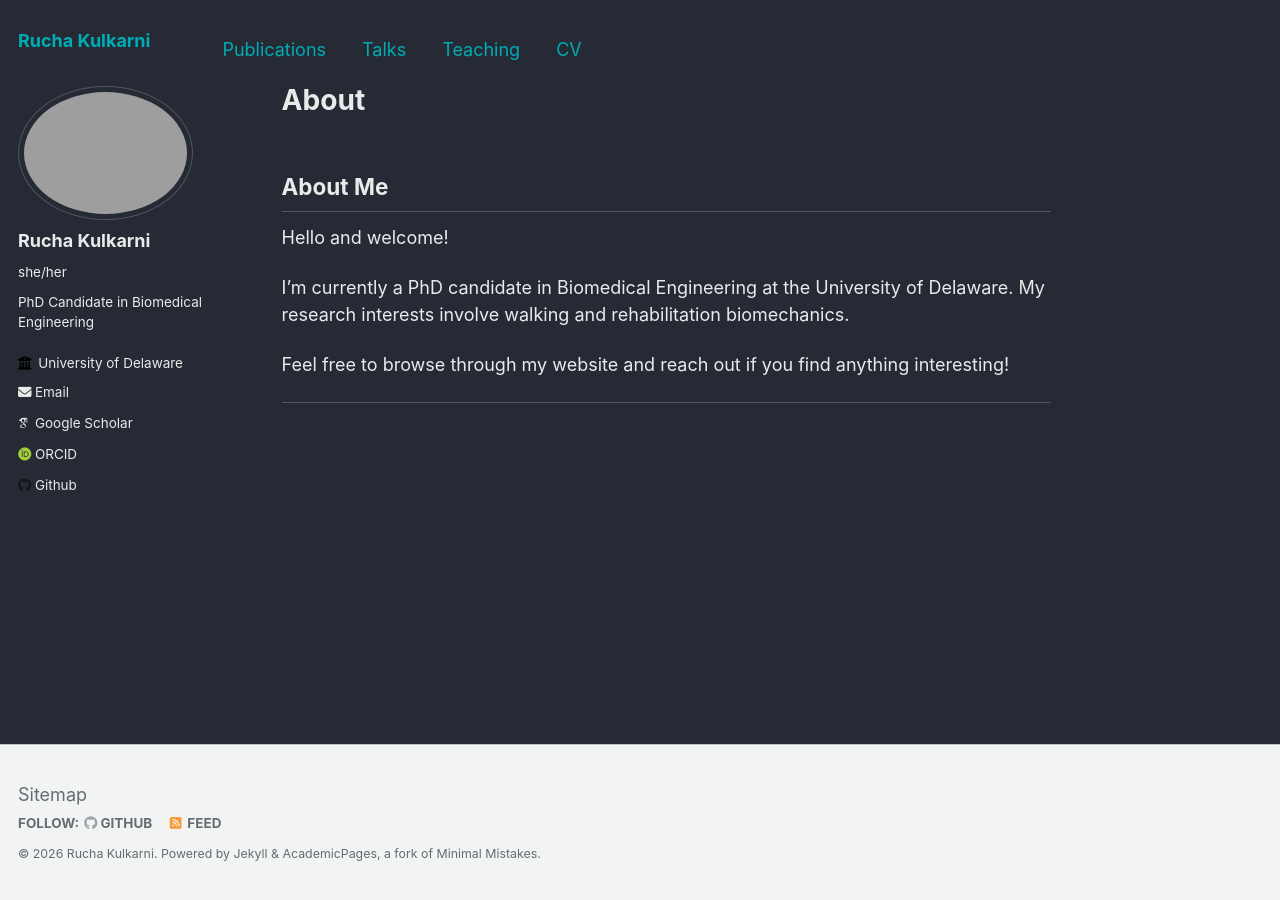
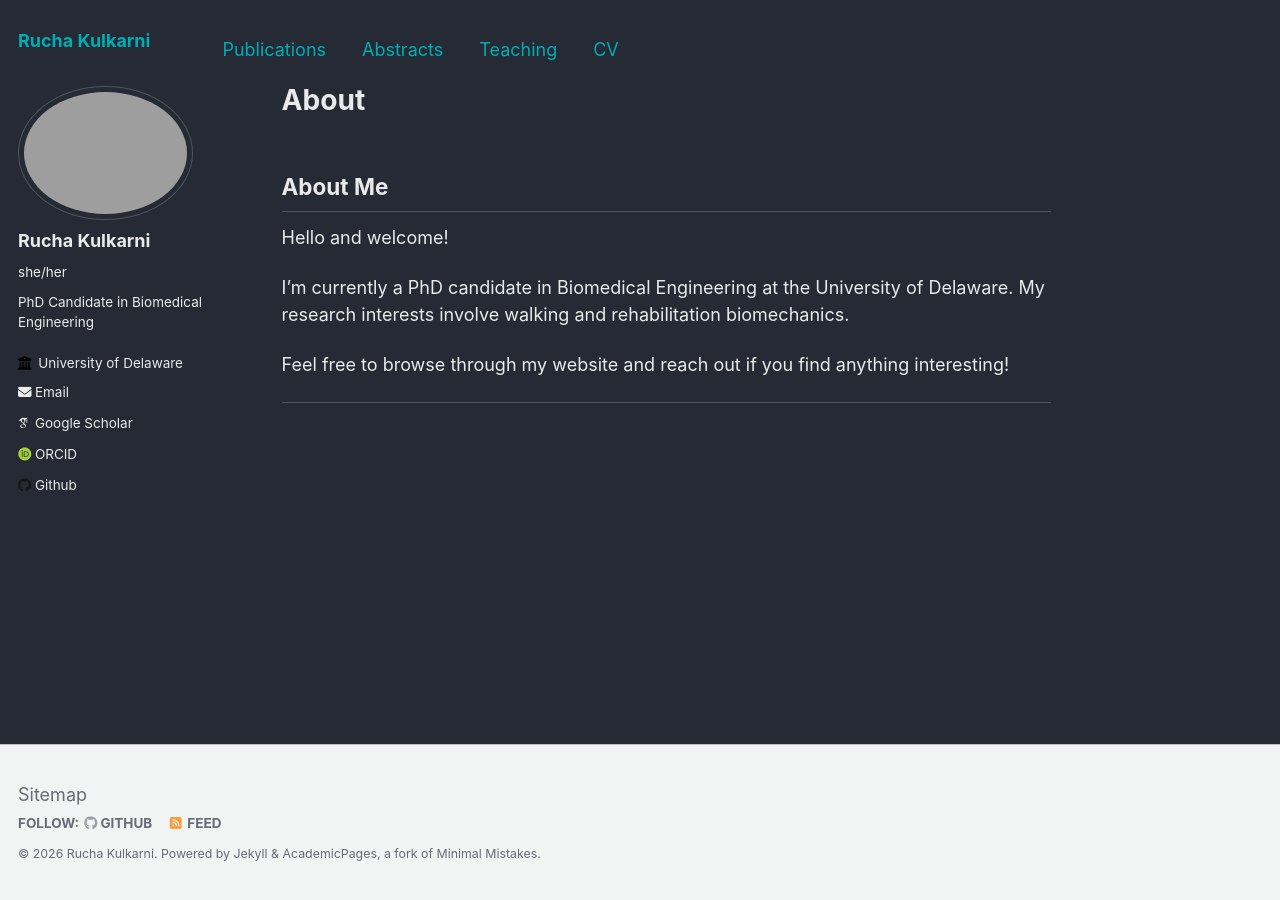
Before and after one commit to ruchak-dev/ruchak-dev.github.io, a Jekyll site: the page built from _pages/about.md, in a window 1280 px wide. Built offline with Jekyll 4.4.1, drawn with Linux system fonts in a browser that asks for light colours; some web fonts are replaced.

Commit message:
Update navigation.yml

```diff
--- a/_data/navigation.yml
+++ b/_data/navigation.yml
@@ -3,8 +3,11 @@ main:
   - title: "Publications"
     url: /publications/
 
-  - title: "Talks"
-    url: /talks/
+  - title: "Abstracts"
+    url: /abstracts/
+
+  #- title: "Talks"
+  #  url: /talks/
 
   - title: "Teaching"
     url: /teaching/
```
